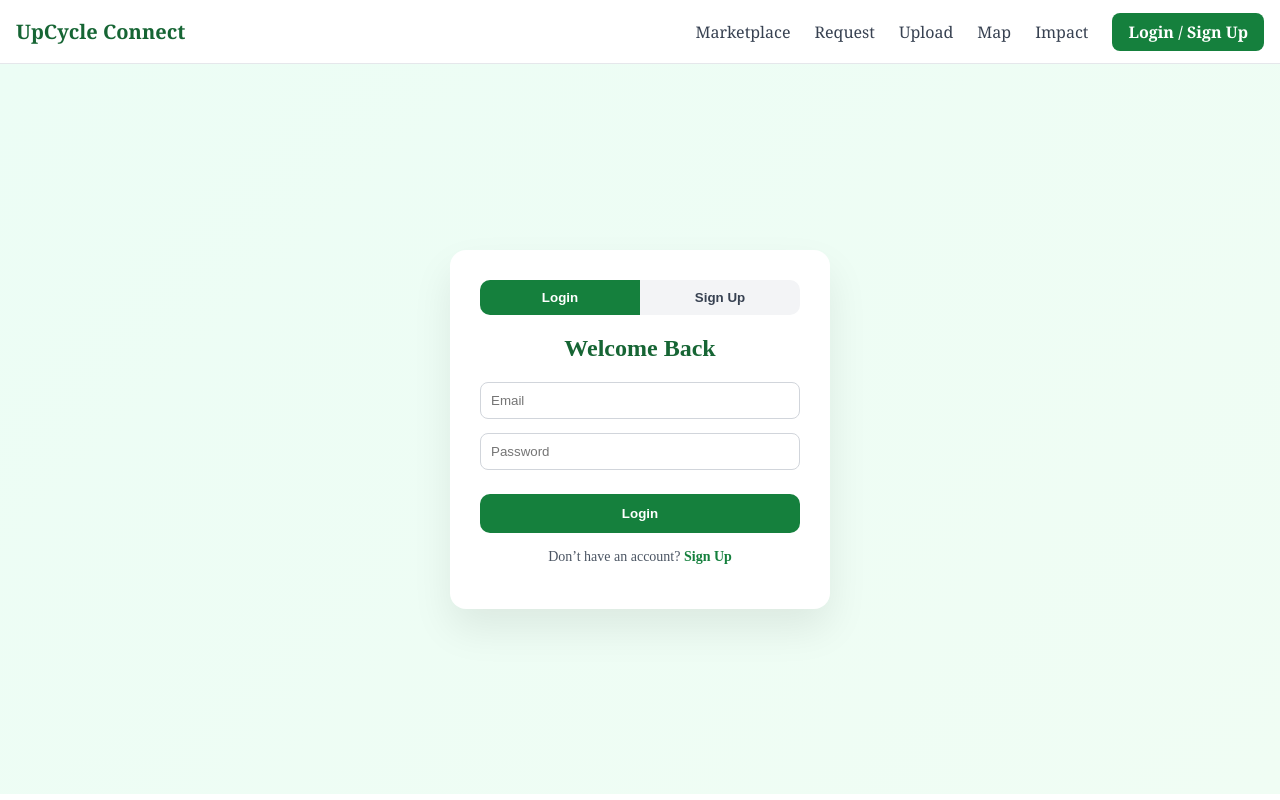
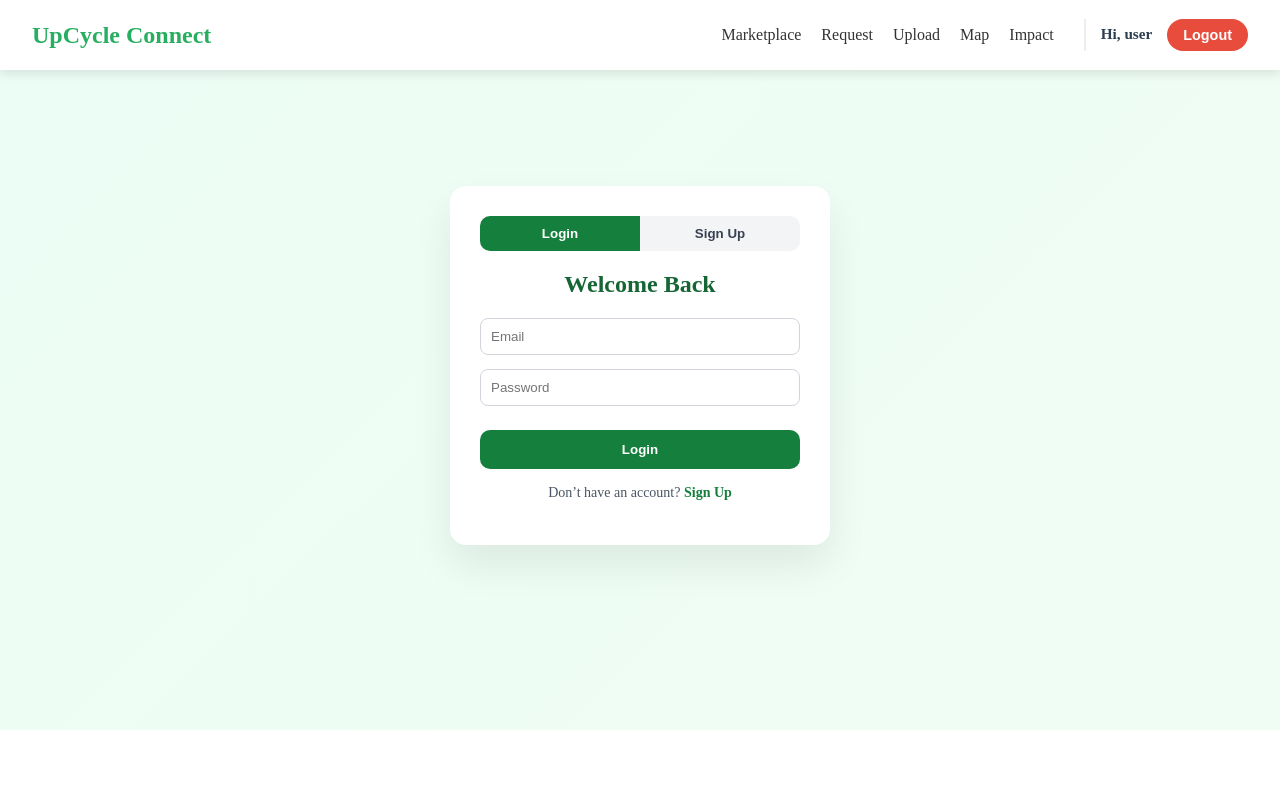
Before and after one commit to Gaurang-01/UpCycle_09, a React (Vite) app in the folder frontend/: page /auth in a window 1280 px wide. Built offline with nearby package versions, Linux system fonts and the light colour scheme; no server answers; sample sign-in values are in the browser's storage.

Commit message:
final commit 2

```diff
--- a/frontend/src/components/Navbar/Navbar.css
+++ b/frontend/src/components/Navbar/Navbar.css
@@ -1,108 +1,191 @@
-/* RESET OVERFLOW ISSUE */
-body {
-  overflow-x: hidden;
+/* --- GLOBAL NAVBAR STYLES --- */
+.navbar {
+  display: flex;
+  justify-content: space-between;
+  align-items: center;
+  padding: 1rem 2rem;
+  background-color: #ffffff;
+  box-shadow: 0 4px 10px rgba(0, 0, 0, 0.1);
+  position: fixed;
+  top: 0;
+  width: 100%;
+  z-index: 1000;
+  height: 70px; /* Fixed height to prevent layout shifts */
+  box-sizing: border-box;
 }
 
-/* NAVBAR */
-.navbar {
-  height: 64px;
-  padding: 0 16px;
-  display: flex;
-  align-items: center;
-  justify-content: space-between;
-  background: white;
-  border-bottom: 1px solid #e5e7eb;
-  position: sticky;
-  top: 0;
-  z-index: 100;
-  width: 100%;
-  font-family: Georgia, 'Times New Roman', Times, serif;
-}
-
-/* LOGO */
+/* --- LOGO --- */
 .nav-logo a {
-  font-size: 20px;
-  font-weight: 700;
-  color: #166534;
+  font-size: 1.5rem;
+  font-weight: 800;
+  color: #27ae60; /* Brand Green */
   text-decoration: none;
 }
 
-/* LINKS (DESKTOP) */
+/* --- LINKS CONTAINER (DESKTOP) --- */
 .nav-links {
   display: flex;
   align-items: center;
-  gap: 24px;
+  gap: 20px;
+  list-style: none;
 }
 
-/* LINK STYLE */
 .nav-link {
   text-decoration: none;
-  color: #374151;
+  color: #333;
   font-weight: 500;
+  font-size: 1rem;
+  transition: color 0.3s ease;
 }
 
-.nav-link:hover {
-  color: #107134;
+.nav-link:hover,
+.nav-link.active {
+  color: #27ae60;
 }
 
-.nav-link.active {
-  color: #15803d;
-  border-bottom: 2px solid #15803d;
+/* --- AUTH BUTTON (Login/Signup) --- */
+.auth-link {
+  text-decoration: none;
+  background-color: #27ae60;
+  color: white;
+  padding: 8px 20px;
+  border-radius: 25px;
+  font-weight: 600;
+  transition: background 0.3s ease;
 }
 
-/* AUTH BUTTON */
-.auth-link {
-  padding: 8px 16px;
-  background: #15803d;
-  color: white !important;
-  border-radius: 8px;
-  text-decoration: none;
-  font-weight: 600;
+.auth-link:hover {
+  background-color: #1e8449;
 }
 
-/* HAMBURGER */
+/* --- AUTH SECTION (Logged In User) --- */
+.auth-section {
+  display: flex;
+  align-items: center;
+  gap: 15px;
+  margin-left: 10px;
+  border-left: 2px solid #eee; /* Visual separator */
+  padding-left: 15px;
+}
+
+.user-email {
+  font-size: 0.9rem;
+  font-weight: 600;
+  color: #555;
+  white-space: nowrap; /* Prevents email from breaking lines */
+}
+
+.btn-logout {
+  background-color: #e74c3c;
+  color: white;
+  border: none;
+  padding: 8px 16px;
+  border-radius: 20px;
+  font-weight: 600;
+  cursor: pointer;
+  font-size: 0.9rem;
+  transition: background 0.3s ease;
+}
+
+.btn-logout:hover {
+  background-color: #c0392b;
+}
+
+/* --- HAMBURGER MENU (MOBILE TRIGGER) --- */
 .hamburger {
-  display: none;
+  display: none; /* Hidden by default on desktop */
   flex-direction: column;
+  cursor: pointer;
+  gap: 5px;
+}
+
+.hamburger span {
+  width: 25px;
+  height: 3px;
+  background-color: #333;
+  border-radius: 2px;
+  transition: all 0.3s ease;
+}
+
+/* --- MOBILE RESPONSIVENESS --- */
+@media screen and (max-width: 768px) {
+  .navbar {
+    padding: 1rem;
+  }
+
+  .hamburger {
+    display: flex;
+    z-index: 1001; /* Above the slide-out menu */
+  }
+
+  /* Hamburger Animation to X */
+  .hamburger.open span:nth-child(1) {
+    transform: rotate(45deg) translate(5px, 5px);
+  }
+  .hamburger.open span:nth-child(2) {
+    opacity: 0;
+  }
+  .hamburger.open span:nth-child(3) {
+    transform: rotate(-45deg) translate(5px, -6px);
+  }
+
+  /* Mobile Links Menu */
+  .nav-links {
+    position: fixed;
+    top: 0;
+    right: 0;
+    height: 100vh;
+    width: 70%;
+    background-color: #fff;
+    flex-direction: column;
+    justify-content: center; /* Center items vertically */
+    align-items: center;
+    gap: 30px;
+    transform: translateX(100%); /* Hide off-screen */
+    transition: transform 0.3s ease-in-out;
+    box-shadow: -2px 0 10px rgba(0,0,0,0.1);
+    z-index: 999;
+  }
+
+  .nav-links.active {
+    transform: translateX(0%); /* Slide in */
+  }
+
+  /* Reset Auth Section Styles for Mobile */
+  .auth-section {
+    flex-direction: column;
+    border-left: none;
+    padding-left: 0;
+    margin-left: 0;
+    gap: 20px;
+  }
+
+  .user-email {
+    font-size: 1.1rem;
+  }
+}
+/* Add this to the bottom of Navbar.css */
+
+.user-profile-link {
+  text-decoration: none;
+  font-weight: 700;
+  color: #2c3e50; /* Dark Blue/Grey */
+  font-size: 0.95rem;
+  border-bottom: 2px solid transparent; /* Invisible underline by default */
+  transition: all 0.3s ease;
   cursor: pointer;
 }
 
-.hamburger span {
-  height: 3px;
-  width: 24px;
-  background: #166534;
-  margin: 4px 0;
-  transition: 0.3s;
+.user-profile-link:hover {
+  color: #27ae60; /* Green on hover */
+  border-bottom: 2px solid #27ae60; /* Green underline on hover */
 }
 
-/* MOBILE VIEW */
-@media (max-width: 768px) {
-  .hamburger {
-    display: flex;
-  }
-
-  .nav-links {
-    position: absolute;
-    top: 64px;
-    left: 0;
-    width: 100%;
-    background: white;
-    flex-direction: column;
-    align-items: center;
-    gap: 16px;
-    padding: 20px 0;
-    transform: translateY(-200%);
-    transition: transform 0.3s ease-in-out;
-    box-shadow: 0 4px 10px rgba(0,0,0,0.05);
-  }
-
-  .nav-links.active {
-    transform: translateY(0);
-  }
-
-  .nav-link,
-  .auth-link {
-    width: 90%;
-    text-align: center;
+/* Mobile Fix */
+@media screen and (max-width: 768px) {
+  .user-profile-link {
+    font-size: 1.2rem;
+    color: #333;
+    margin-bottom: 10px;
   }
 }
--- a/frontend/src/components/Navbar/Navbar.jsx
+++ b/frontend/src/components/Navbar/Navbar.jsx
@@ -1,9 +1,31 @@
-import { NavLink } from "react-router-dom";
-import { useState } from "react";
+import { NavLink, Link, useNavigate } from "react-router-dom"; // Added 'Link'
+import { useState, useEffect } from "react";
+import { auth } from "../../firebase";
+import { onAuthStateChanged, signOut } from "firebase/auth";
 import "./Navbar.css";
 
 function Navbar() {
   const [open, setOpen] = useState(false);
+  const [user, setUser] = useState(null);
+  const navigate = useNavigate();
+
+  useEffect(() => {
+    const unsubscribe = onAuthStateChanged(auth, (currentUser) => {
+      setUser(currentUser);
+    });
+    return () => unsubscribe();
+  }, []);
+
+  const handleLogout = async () => {
+    try {
+      await signOut(auth);
+      setOpen(false);
+      localStorage.removeItem("user");
+      navigate("/");
+    } catch (error) {
+      console.error("Logout Error:", error);
+    }
+  };
 
   return (
     <nav className="navbar">
@@ -30,9 +52,23 @@ function Navbar() {
         <NavLink to="/map" className="nav-link" onClick={() => setOpen(false)}>Map</NavLink>
         <NavLink to="/impact" className="nav-link" onClick={() => setOpen(false)}>Impact</NavLink>
 
-        <NavLink to="/auth" className="auth-link" onClick={() => setOpen(false)}>
-          Login / Sign Up
-        </NavLink>
+        {/* AUTH CHECK */}
+        {user ? (
+          <div className="auth-section">
+            {/* 👇 THIS IS THE FIX: Clickable Link to Profile */}
+            <Link to="/profile" className="user-profile-link" onClick={() => setOpen(false)}>
+                Hi, {user.email?.split('@')[0]}
+            </Link>
+
+            <button className="btn-logout" onClick={handleLogout}>
+              Logout
+            </button>
+          </div>
+        ) : (
+          <NavLink to="/auth" className="auth-link" onClick={() => setOpen(false)}>
+            Login / Sign Up
+          </NavLink>
+        )}
       </div>
     </nav>
   );
--- a/frontend/src/pages/MapView/MapView.jsx
+++ b/frontend/src/pages/MapView/MapView.jsx
@@ -1,93 +1,54 @@
-import { useEffect, useState } from "react";
-import { useSearchParams } from "react-router-dom";
-import {
-  MapContainer,
-  TileLayer,
-  Marker,
-  Popup,
-  useMap,
-} from "react-leaflet";
+import { useLocation, useNavigate } from "react-router-dom";
+import { MapContainer, TileLayer, Marker, Popup } from "react-leaflet";
+import "leaflet/dist/leaflet.css";
+import L from "leaflet";
 import Navbar from "../../components/Navbar/Navbar";
-import "../../utils/leafletIconFix";
-import "./MapView.css";
 
-/* ---------------------------------
-   Handles zoom + focus on selection
----------------------------------- */
-function FlyToLocation({ position }) {
-  const map = useMap();
+// Fix for default marker icon in React Leaflet
+import icon from 'leaflet/dist/images/marker-icon.png';
+import iconShadow from 'leaflet/dist/images/marker-shadow.png';
 
-  useEffect(() => {
-    if (position) {
-      map.flyTo(position, 18, {
-        duration: 1.5,
-      });
-    }
-  }, [position, map]);
-
-  return null;
-}
+let DefaultIcon = L.icon({
+    iconUrl: icon,
+    shadowUrl: iconShadow,
+    iconSize: [25, 41],
+    iconAnchor: [12, 41]
+});
+L.Marker.prototype.options.icon = DefaultIcon;
 
 function MapView() {
-  const [materials, setMaterials] = useState([]);
-  const [searchParams] = useSearchParams();
-  const selectedId = searchParams.get("materialId");
+  const location = useLocation();
+  const navigate = useNavigate();
 
-  useEffect(() => {
-    fetch("http://localhost:5000/api/materials")
-      .then((res) => res.json())
-      .then((data) => setMaterials(data));
-  }, []);
-
-  const selected = materials.find(
-    (m) => String(m.id) === String(selectedId)
-  );
-
-  const defaultCenter = [19.0449, 72.8891];
+  // Get coordinates passed from Marketplace
+  // Default to a fallback location (e.g., New York) if no data
+  const { lat, lng, title } = location.state || { lat: 40.7128, lng: -74.0060, title: "Default Location" };
 
   return (
     <>
       <Navbar />
+      <div style={{ paddingTop: "80px", textAlign: "center" }}>
+        <h2>📍 Location: {title}</h2>
+        <button
+            onClick={() => navigate(-1)}
+            style={{marginBottom: '20px', padding: '10px', cursor: 'pointer'}}
+        >
+            ← Back to Marketplace
+        </button>
 
-      <div className="map-page">
-        <h2>Material Locations</h2>
-
-        <MapContainer
-          center={
-            selected
-              ? [selected.lat, selected.lng]
-              : defaultCenter
-          }
-          zoom={16}
-          className="map-container"
-        >
-          <TileLayer
-            attribution="&copy; OpenStreetMap contributors"
-            url="https://{s}.tile.openstreetmap.org/{z}/{x}/{y}.png"
-          />
-
-          {/* Smooth zoom when location is selected */}
-          {selected && (
-            <FlyToLocation
-              position={[selected.lat, selected.lng]}
+        <div style={{ height: "500px", width: "90%", margin: "0 auto", border: "2px solid #ddd" }}>
+          <MapContainer center={[lat, lng]} zoom={15} scrollWheelZoom={true} style={{ height: "100%", width: "100%" }}>
+            <TileLayer
+              attribution='&copy; <a href="https://www.openstreetmap.org/copyright">OpenStreetMap</a> contributors'
+              url="https://{s}.tile.openstreetmap.org/{z}/{x}/{y}.png"
             />
-          )}
-
-          {materials.map((item) => (
-            <Marker
-              key={item.id}
-              position={[item.lat, item.lng]}
-            >
+            <Marker position={[lat, lng]}>
               <Popup>
-                <strong>{item.name}</strong>
-                <br />
-                📍 {item.location}
-                <br />
-                👤 {item.uploadedBy?.name}
+                {title} <br /> Item Location.
               </Popup>
             </Marker>
-          ))}
-        </MapContainer>
+          </MapContainer>
+        </div>
       </div>
     </>
   );
```
Also changed, not shown: frontend/src/pages/Marketplace/Marketplace.jsx (+24 -41 lines), frontend/src/pages/UploadMaterial/UploadMaterial.jsx (+15 -48 lines).
